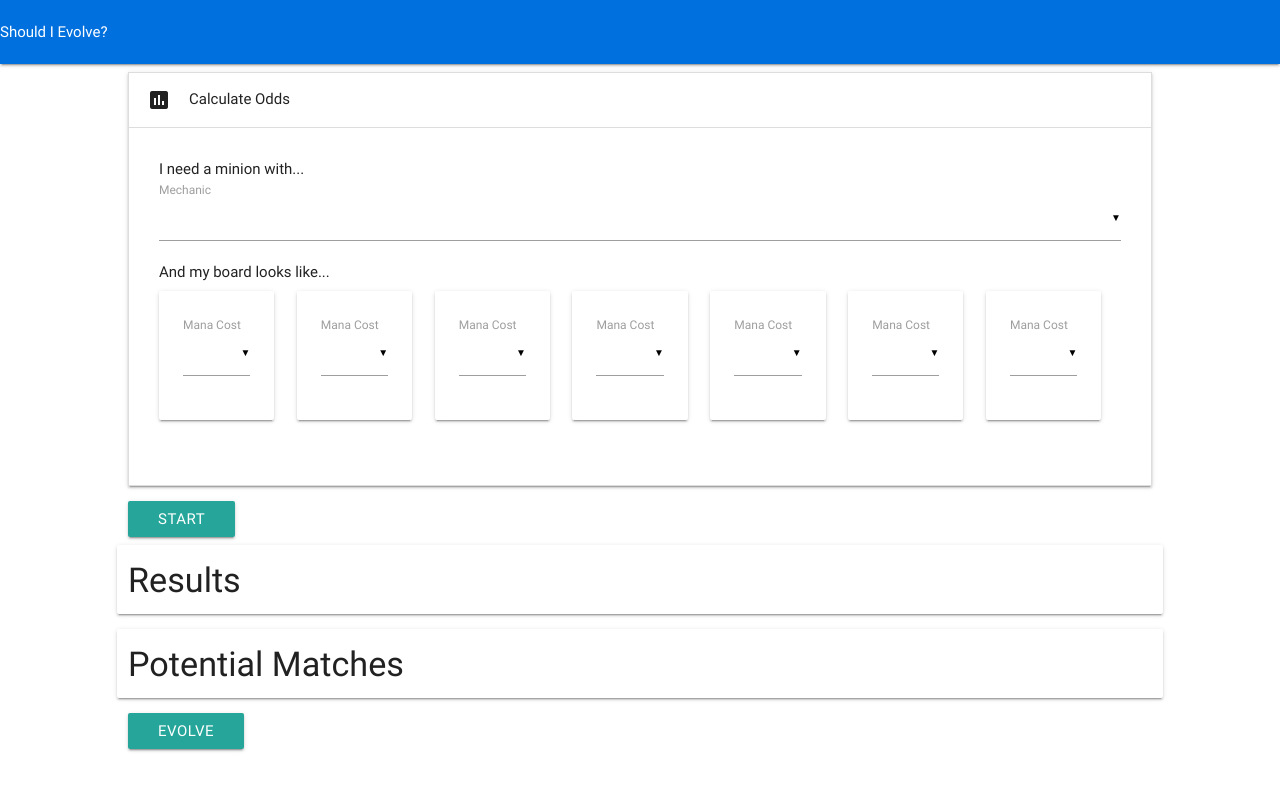
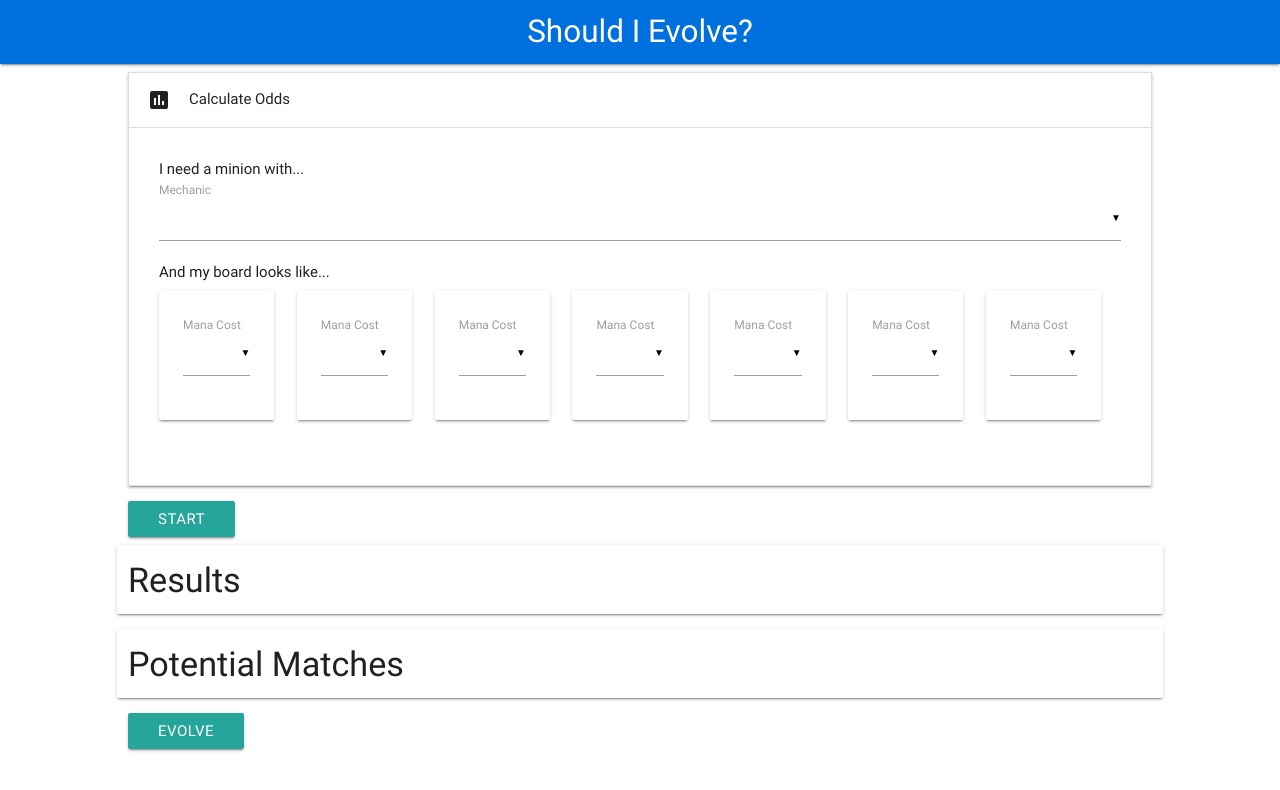
Before and after one commit to mattfwood/Do-I-evolve, a website: page index.html in a window 1280 px wide. Drawn offline with nearby package versions, Linux system fonts and the light colour scheme.

Commit message:
Fixed main logo

```diff
--- a/css/main.css
+++ b/css/main.css
@@ -1,3 +1,9 @@
+.main-logo {
+  font-size: 2.1rem;
+  width: 100%;
+  text-align: center;
+}
+
 .hs-card img {
   width: 100%;
 }
```
